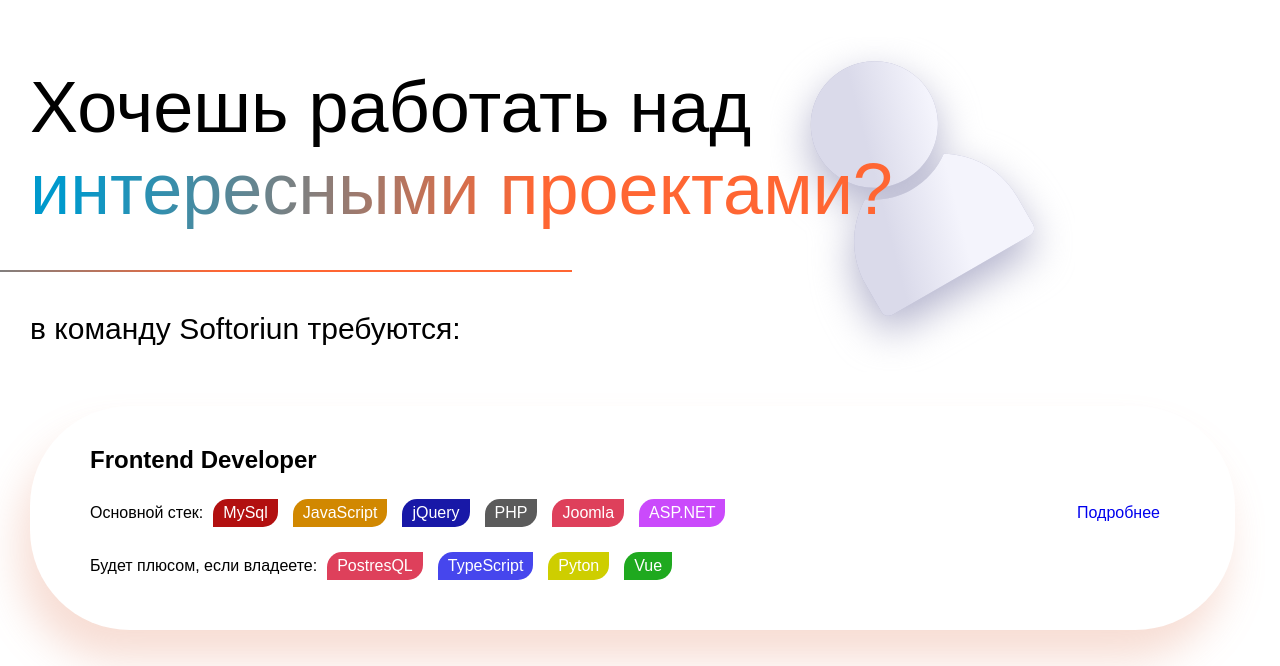
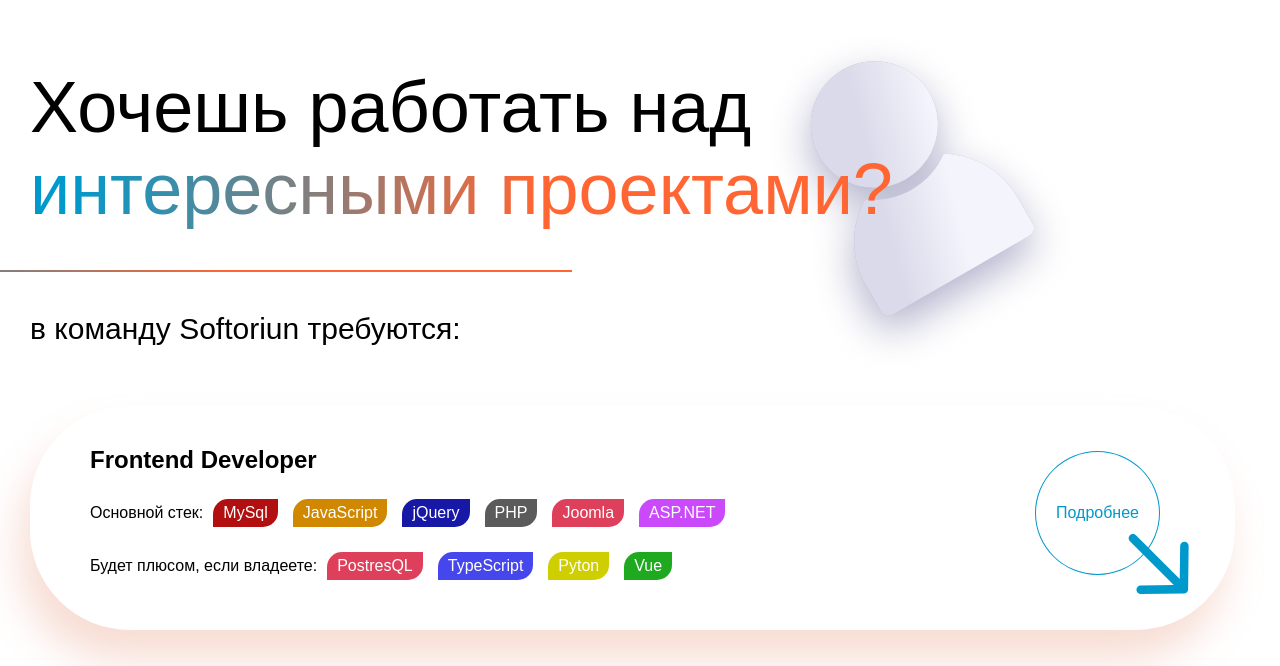
Before and after one commit to ArBaZiR/Softorium, a React (Vite) app: page / in a window 1280 px wide. Shown: the part 134-800 px from the top of the page. Built offline with nearby package versions, Linux system fonts and the light colour scheme.

Commit message:
bugFixBtn

```diff
--- a/src/Pages/Vacancy/index.tsx
+++ b/src/Pages/Vacancy/index.tsx
@@ -60,7 +60,12 @@
               </div>
             </div>
             <Link to={"info"}>
-              <button onClick={() => console.log(2311)}>Подробнее</button>
+              <button
+                className={styles.showMore}
+                onClick={() => console.log(2311)}
+              >
+                Подробнее
+              </button>
             </Link>
           </div>
         ))}
--- a/src/Pages/Vacancy/vacancy.module.scss
+++ b/src/Pages/Vacancy/vacancy.module.scss
@@ -58,8 +58,10 @@
         margin-top: 25px;
       }
     }
+  }
+}
 
-    > button {
+.showMore {
   position: relative;
   color: #0099cc;
   padding: 52px 20px;
@@ -86,8 +88,6 @@
     &::after {
       right: -35px;
       bottom: -30px;
-        }
-      }
     }
   }
 }
--- a/src/Pages/VacancyInfo/vacancyInfo.module.scss
+++ b/src/Pages/VacancyInfo/vacancyInfo.module.scss
@@ -76,7 +76,7 @@
   top: 5%;
   position: absolute;
   font-size: 20px;
-  background-color: rgb(170, 23, 23);
+  background-color: rgb(231, 28, 28);
   color: #ffffff;
   padding: 15px 20px;
   border-radius: 5px;
```
Lines whose indentation alone changed are shown as unchanged.
